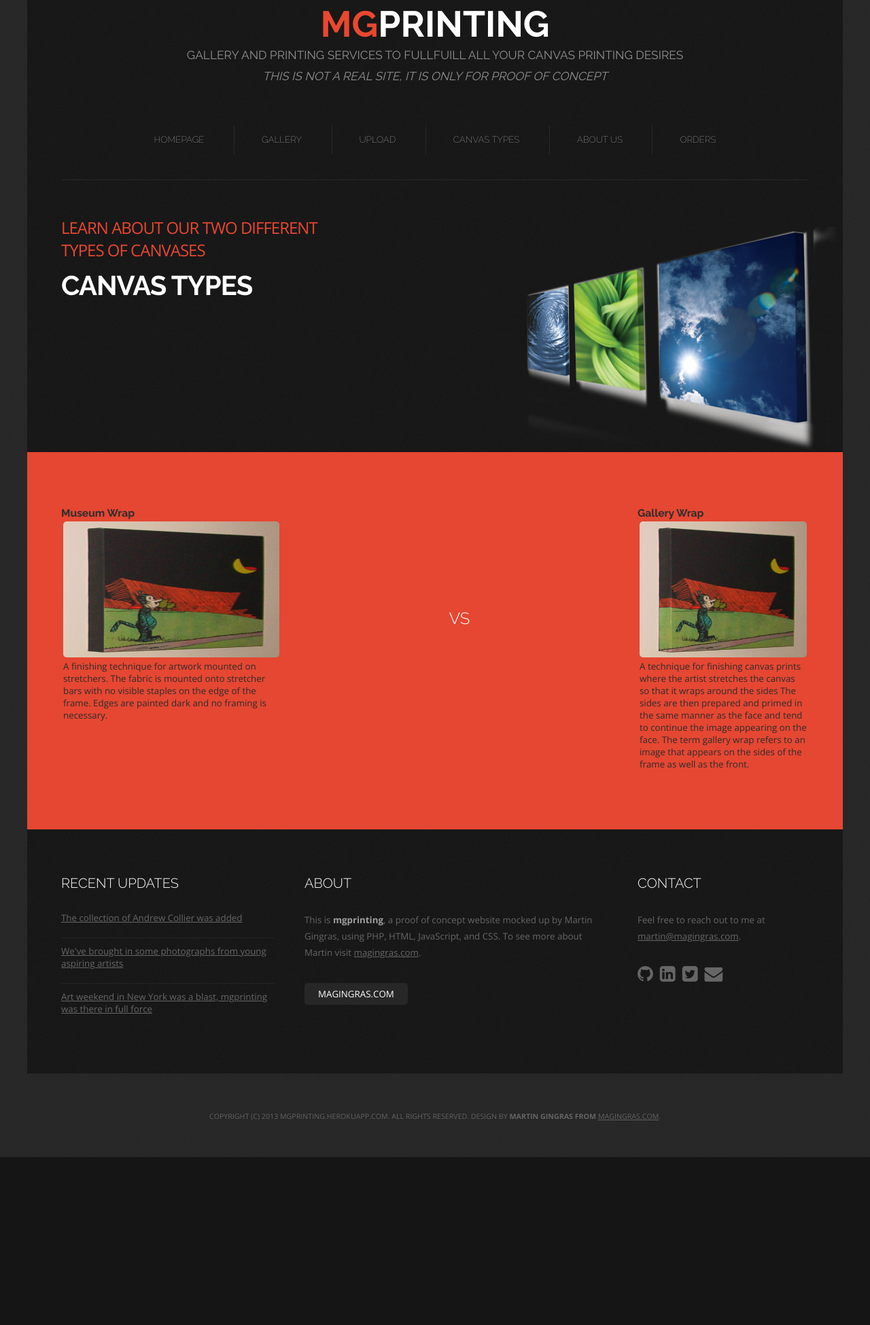
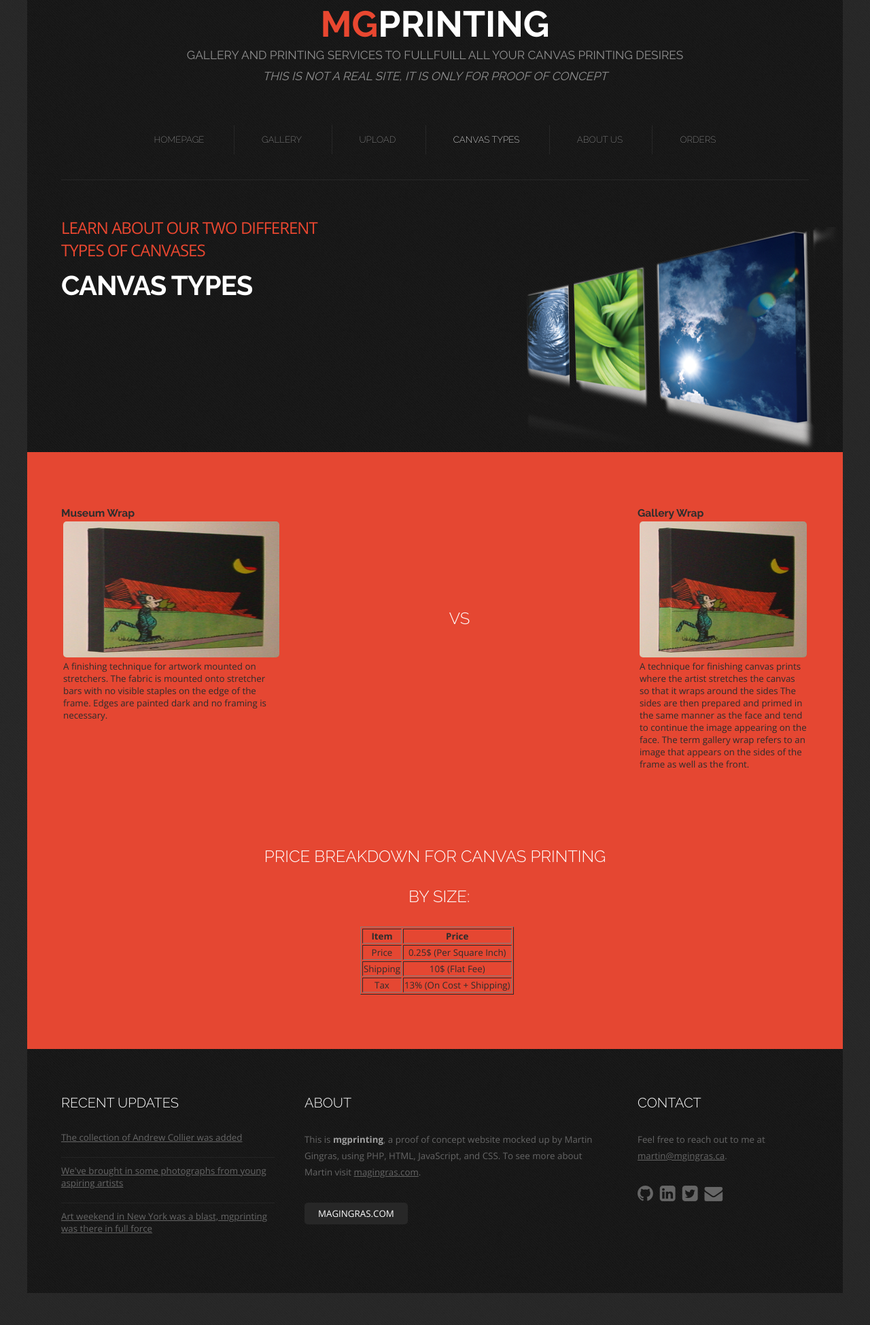
Before and after one commit to mustafakarali/canvas-printing, a PHP site: page /canvas.php in a window 1280 px wide. Shown: the part 156-2105 px from the top of the page at 68% size. Before the commit the page ends 1858 px from the top, so only its background shows below. Run offline with PHP 8.4, Linux system fonts and the light colour scheme; some libraries are stand-ins or nearby versions.

Commit message:
Added current page selector JQuery

```diff
--- a/about.php
+++ b/about.php
@@ -18,7 +18,7 @@ include("head.php");
     <ul class="style3">
       <li class="first"></li>
       <li><h3><i class="icon-phone icon-2x"></i> 613-123-4567</h3></li>
-      <li><h3><a style="color:white;" href="mailto:martin@magingras.com?subject=mgprinting"><i class="icon-envelope-alt icon-2x"></i> martin@magingras.com</a></h3></li>
+      <li><h3><a style="color:white;" href="mailto:martin@mgingras.ca?subject=mgprinting"><i class="icon-envelope-alt icon-2x"></i> martin@mgingras.ca</a></h3></li>
       <li><h3><a style="color:white;" href="http://www.magingras.com"><i class="icon-keyboard icon-2x"></i> magingras.com</a></h3></li>
       <li>
       </ul>
@@ -32,4 +32,7 @@ include("head.php");
         </ul>
       </div> <!-- box3 -->
     </div> <!-- feature wrapper -->
+    <script type="text/javascript" charset="utf-8">
+    $('#about').addClass('current_page_item');
+    </script>
     <?php include("footer.php"); ?>
--- a/canvas.php
+++ b/canvas.php
@@ -8,6 +8,7 @@ include("head.php");
 </div> <!-- content -->
 </div> <!-- page -->
 <div id="featured-wrapper">
+<div style="height:500px;width:100%;">
   <div id="box1">
     <h3>Museum Wrap</h3>
     <table class = "image">
@@ -25,5 +26,15 @@ include("head.php");
       <tr><td class = "caption">A technique for finishing canvas prints where the artist stretches the canvas so that it wraps around the sides The sides are then prepared and primed in the same manner as the face and tend to continue the image appearing on the face.  The term gallery wrap refers to an image that appears on the sides of the frame as well as the front.</td></tr>
     </table>
   </div> <!-- box3 -->
+</div>
+<div style="text-align:center;">
+    <?php
+    $title = "Prices";
+    include("prices.php");
+    ?>
+</div>
 </div> <!-- feature wrapper -->
+<script type="text/javascript" charset="utf-8">
+$('#canvas').addClass('current_page_item');
+</script>
 <?php include("footer.php"); ?>
--- a/display_orders.php
+++ b/display_orders.php
@@ -88,4 +88,7 @@ else{
 
     </div> <!-- fullbox -->
   </div> <!-- feature wrapper -->
+  <script type="text/javascript" charset="utf-8">
+  $('#orders').addClass('current_page_item');
+  </script>
   <?php include("footer.php"); ?>
--- a/footer.php
+++ b/footer.php
@@ -14,12 +14,12 @@
   </div> <!-- fbox2 -->
   <div id="fbox3">
     <h2>Contact</h2>
-    <p>Feel free to reach out to me at <a href="mailto:martin@magingras.com?Subject=Canvas%20Printing">martin@magingras.com</a>.</p>
+    <p>Feel free to reach out to me at <a href="mailto:martin@mgingras.ca?Subject=Canvas%20Printing">martin@mgingras.ca</a>.</p>
     <ul class="style2">
       <li><a style="text-decoration:none;" href="http://github.com/mgingras/"><i class="icon-github icon-2x"></i></a></li>
       <li><a style="text-decoration:none;" href="http://www.linkedin.com/in/martinpgingras"><i class="icon-linkedin-sign icon-2x"></i></a></li>
       <li><a style="text-decoration:none;" href="https://twitter.com/martin_gingras"><i class="icon-twitter-sign icon-2x"></i></a></li>
-      <li><a style="text-decoration:none;" href="mailto:martin@magingras.com?Subject=Your%20Website" title="Email Me!"><i class="icon-envelope-alt icon-2x"></i></li>
+      <li><a style="text-decoration:none;" href="mailto:martin@mgingras.ca?Subject=Your%20Website" title="Email Me!"><i class="icon-envelope-alt icon-2x"></i></li>
       </ul>
     </div> <!-- fbox3 -->
   </div> <!-- footer-content -->
--- a/gallery.php
+++ b/gallery.php
@@ -67,4 +67,7 @@ include("head.php");
   </form>
 </div> <!-- box1 -->
 </div> <!-- feature wrapper -->
+<script type="text/javascript" charset="utf-8">
+$('#gallery').addClass('current_page_item');
+</script>
 <?php include("footer.php"); ?>
--- a/index.php
+++ b/index.php
@@ -13,11 +13,11 @@ include("head.php");
   <h2>Other Sites<br><span>by Martin Gingras</span></h2>
   <p>Check out some of these other sites created by Martin.</p>
   <ul class="style4">
-    <li class="first"><a href="http://www.synonymizer.herokuapp.com">Synonymizer Web App</a></li>
+    <li class="first"><a href="http://synonymizer.herokuapp.com">Synonymizer Web App</a></li>
     <!-- <li><a href="#">Metus aliquam pellentesque</a></li> -->
     <!-- <li><a href="#">Proin gravida orci porttitor</a></li> -->
   </ul>
-  <a href="http://www.magingras.com/" class="button-style">magingras.com</a>
+  <a href="http://www.mgingras.ca/" class="button-style">mgingras.ca</a>
 </div> <!-- box1 -->
 <div id="box2">
   <h2>Upcoming<br />
@@ -47,7 +47,7 @@ include("head.php");
         <ul class="style4">
           <li class="first"><a href="#">Browse our gallery</a></li>
           <li><a href="gallery.php">Upload your own pictures to our gallery</a></li>
-          <li><a href="canvas.php"></a>Check out our different canvas tyles</li>
+          <li><a href="canvas.php">Check out our different canvas styles</a></li>
           <li><a href="orders.php">Look at your past orders</a></li>
         </ul>
       </div> <!-- box3 -->
--- a/invoice.php
+++ b/invoice.php
@@ -74,6 +74,9 @@ include("head.php");
     </table>
     </div> <!-- box3 -->
   </div> <!-- feature wrapper -->
+  <script type="text/javascript" charset="utf-8">
+  $('#orders').addClass('current_page_item');
+  </script>
   <?php
   include("footer.php");
   mysql_close($link);
--- a/login.php
+++ b/login.php
@@ -8,7 +8,6 @@ include("head.php");
 ?>
 <div class="content"> <span>Log in to proccess your order</span>
   <h2>Login to Canvas Printing</h2>
-  <a href="mgprinting.php" class="button-style button-style-alt">What we do...</a>
 </div> <!-- content -->
 </div> <!-- page -->
 <div id="featured-wrapper">
@@ -22,4 +21,7 @@ include("head.php");
   </form>
 </div> <!-- fullbox -->
 </div> <!-- feature wrapper -->
+<script type="text/javascript" charset="utf-8">
+$('#orders').addClass('current_page_item');
+</script>
 <?php include("footer.php"); ?>
--- a/mgprinting.php
+++ b/mgprinting.php
@@ -22,5 +22,7 @@ include("head.php");
     </p>
   </div> <!-- box2 -->
 </div> <!-- feature wrapper -->
-
+<script type="text/javascript" charset="utf-8">
+$('#about').addClass('current_page_item');
+</script>
 <?php include("footer.php"); ?>
--- a/orders.php
+++ b/orders.php
@@ -16,4 +16,7 @@ include("head.php");
   </form>
 </div> <!-- box1 -->
 </div> <!-- feature wrapper -->
+<script type="text/javascript" charset="utf-8">
+$('#orders').addClass('current_page_item');
+</script>
 <?php include("footer.php"); ?>
--- a/place_order.php
+++ b/place_order.php
@@ -68,6 +68,9 @@ else{
     </form>
   </div> <!-- fullbox -->
 </div> <!-- feature wrapper -->
+<script type="text/javascript" charset="utf-8">
+$('#orders').addClass('current_page_item');
+</script>
 <?php
 include("footer.php");
 }
--- a/prices.php
+++ b/prices.php
@@ -1,9 +1,6 @@
-<?php
-$title = "Prices";
-include("head.php");
-?>
-  <h1>Price Breakdown for Canvas Printing</h1>
-  <h2>&nbsp;&nbsp;By Size:</h2>
+<h2>Price Breakdown for Canvas Printing</h2>
+<h2>&nbsp;&nbsp;By Size:</h2>
+<div style="padding-left:40%">
   <table border    = "1">
     <tr>
       <th>Item</th>
@@ -16,10 +13,10 @@ include("head.php");
     <tr>
       <td>Shipping</td>
       <td>10$ (Flat Fee)</td>
+    </tr>
     <tr>
       <td>Tax</td>
       <td>13% (On Cost + Shipping)</td>
     </tr>
   </table>
-</body>
-</html>
+</div>
--- a/scripts/generateDatabase.sql
+++ b/scripts/generateDatabase.sql
@@ -36,7 +36,7 @@ PRIMARY KEY (image_id)
 -- Establishing the Images Database some Images and their descriptions
 
 INSERT INTO clients(first_name, last_name, address_street, address_city, province, postal_code, email, password) values
-("Martin","Gingras","3480 McCarthy Rd.","Ottawa","Ontario","K1V9A1","martin@magingras.com","password");
+("Martin","Gingras","3480 McCarthy Rd.","Ottawa","Ontario","K1V9A1","martin@mgingras.ca","password");
 
 INSERT INTO images (image_id, image_name, description) VALUES
 (1000, "one.jpeg", "Beautiful grassy hillside with lots of sunlight with a nicely handcrafted bench.");
--- a/upload.php
+++ b/upload.php
@@ -19,4 +19,7 @@ include("head.php");
   </form>
 </div> <!-- fullboxdis -->
 </div> <!-- feature wrapper -->
+<script type="text/javascript" charset="utf-8">
+$('#upload').addClass('current_page_item');
+</script>
 <?php include("footer.php"); ?>
--- a/upload_submit.php
+++ b/upload_submit.php
@@ -74,4 +74,7 @@ include("head.php");
   ?>
 </div> <!-- fullbox -->
 </div> <!-- feature wrapper -->
+<script type="text/javascript" charset="utf-8">
+$('#upload').addClass('current_page_item');
+</script>
 <?php include("footer.php"); ?>
```
Lines whose indentation alone changed are shown as unchanged.
